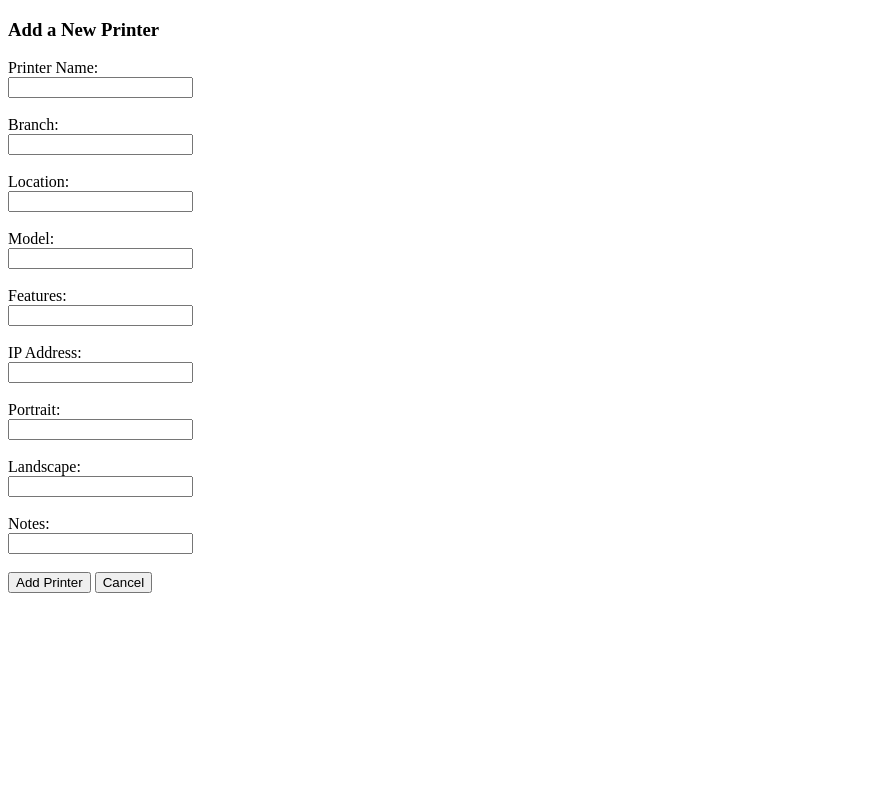
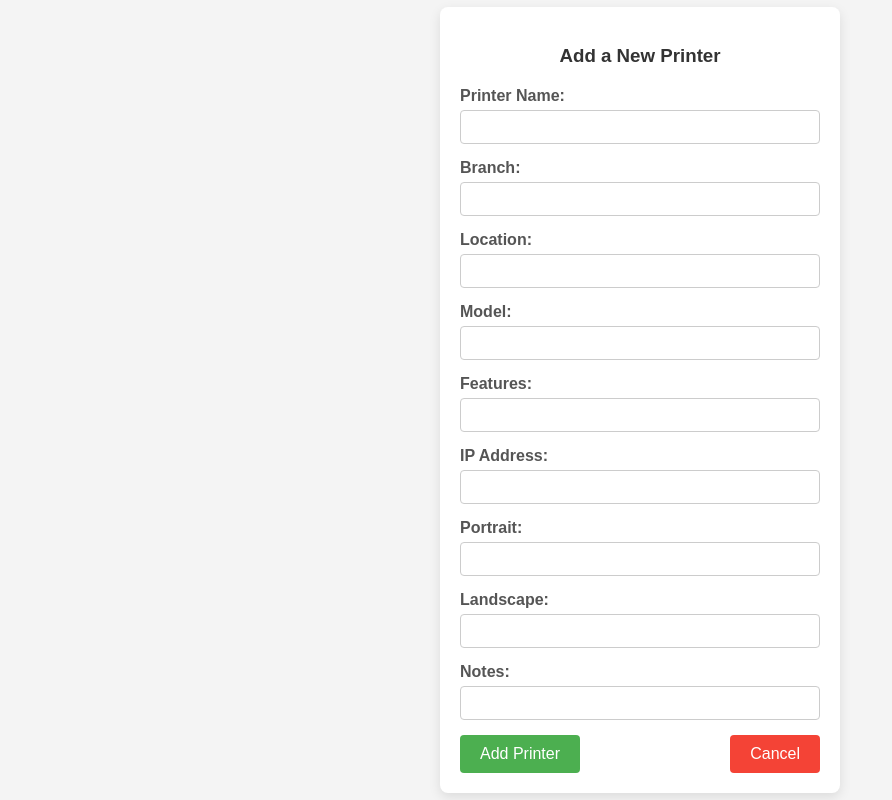
Before and after one commit to PDK1744/IT_Equipment_Manager, an Electron app: page src/UI/addPrinter.html in a window 1280 px wide. Shown: the whole page, without its empty margins (0-892 px from the left). Drawn offline with Linux system fonts and the light colour scheme.

Commit message:
Styles for Printer form

```diff
--- a/src/UI/addPrinter.html
+++ b/src/UI/addPrinter.html
@@ -4,40 +4,67 @@
     <meta charset="UTF-8">
     <meta name="viewport" content="width=device-width, initial-scale=1.0">
     <title>Add Printer</title>
+    <link rel="stylesheet" href="../Styles/formStyles.css">
 </head>
 <body>
-    <h3>Add a New Printer</h3>
-    <form id="printerForm">
-        <label for="printername">Printer Name:</label><br>
-        <input type="text" id="printer_name" name="printer_name"><br><br>
+    <div class="form-container">
+        <!-- Title Section -->
+        <h3>Add a New Printer</h3>
 
-        <label for="branch">Branch:</label><br>
-        <input type="text" id="branch" name="branch"><br><br>
+        <!-- Form Section -->
+        <form id="printerForm">
+            <div class="form-group">
+                <label for="printer_name">Printer Name:</label>
+                <input type="text" id="printer_name" name="printer_name" required>
+            </div>
 
-        <label for="location">Location:</label><br>
-        <input type="text" id="location" name="location"><br><br>
+            <div class="form-group">
+                <label for="branch">Branch:</label>
+                <input type="text" id="branch" name="branch" required>
+            </div>
 
-        <label for="model">Model:</label><br>
-        <input type="text" id="model" name="model"><br><br>
+            <div class="form-group">
+                <label for="location">Location:</label>
+                <input type="text" id="location" name="location" required>
+            </div>
 
-        <label for="features">Features:</label><br>
-        <input type="text" id="features" name="features"><br><br>
+            <div class="form-group">
+                <label for="model">Model:</label>
+                <input type="text" id="model" name="model" required>
+            </div>
 
-        <label for="ip_address">IP Address:</label><br>
-        <input type="text" id="ip_address" name="ip_address"><br><br>
+            <div class="form-group">
+                <label for="features">Features:</label>
+                <input type="text" id="features" name="features">
+            </div>
 
-        <label for="portrait">Portrait:</label><br>
-        <input type="text" id="portrait" name="portrait"><br><br>
+            <div class="form-group">
+                <label for="ip_address">IP Address:</label>
+                <input type="text" id="ip_address" name="ip_address" required>
+            </div>
 
-        <label for="landscape">Landscape:</label><br>
-        <input type="text" id="landscape" name="landscape"><br><br>
+            <div class="form-group">
+                <label for="portrait">Portrait:</label>
+                <input type="text" id="portrait" name="portrait">
+            </div>
 
-        <label for="notes">Notes:</label><br>
-        <input type="text" id="notes" name="notes"><br><br>
+            <div class="form-group">
+                <label for="landscape">Landscape:</label>
+                <input type="text" id="landscape" name="landscape">
+            </div>
 
-        <button type="submit">Add Printer</button>
-        <button type="button" id="cancelPrinterBtn">Cancel</button>
-    </form>
+            <div class="form-group">
+                <label for="notes">Notes:</label>
+                <input type="text" id="notes" name="notes">
+            </div>
+
+            <!-- Button container -->
+            <div class="button-container">
+                <button type="submit">Add Printer</button>
+                <button type="button" id="cancelPrinterBtn">Cancel</button>
+            </div>
+        </form>
+    </div>
 
     <script src="../Scripts/popupRenderer.js"></script>
 </body>
```
